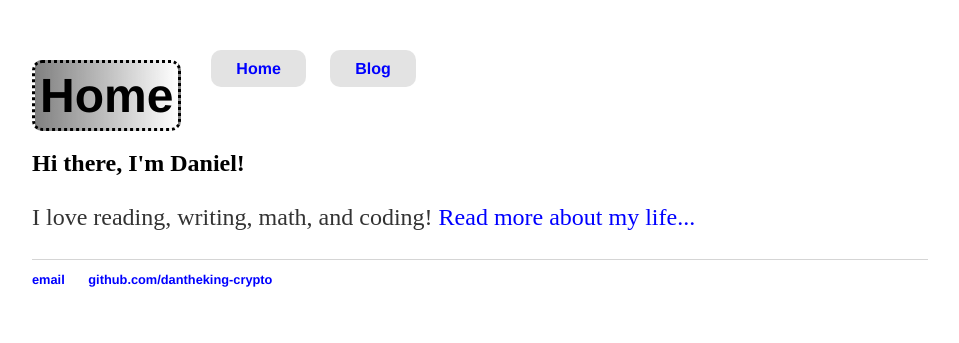
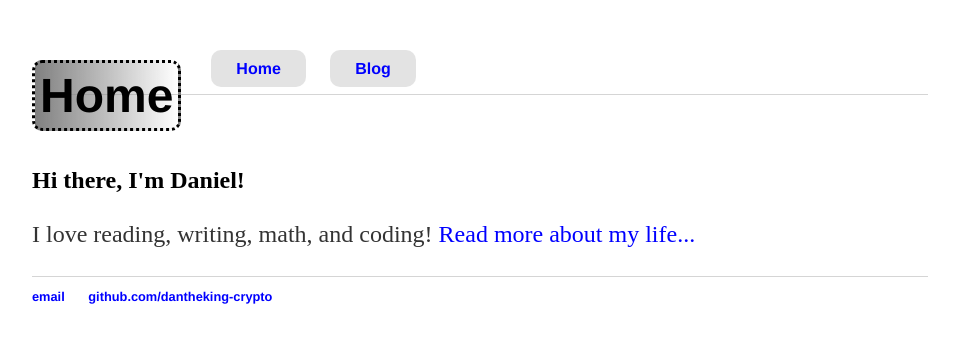
Before and after one commit to danielzsh/devo1ution.github.io, a Jekyll site: the page built from index.html, in a window 1280 px wide. Shown: the top 343 px of the page, without its empty margins (160-1119 px from the left). Built offline with Jekyll 4.4.1, drawn with Linux system fonts in a browser that asks for light colours.

Commit message:
Update main.css

```diff
--- a/css/main.css
+++ b/css/main.css
@@ -67,7 +67,7 @@ p {
     line-height: 1.4em;
     color: #333;
 }
-header {
+nav {
     border-bottom: 1px solid #d5d5d5;
 }
 footer {
```
